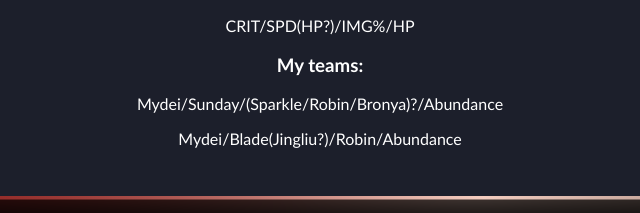
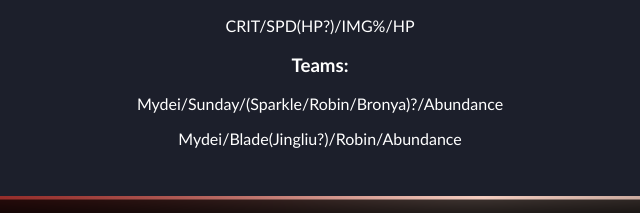
Before and after one commit to Hi-no-tori/Mydei-fanpage, a plain HTML site: page index.html in a window 1280 px wide. Shown: the part 1321-1534 px from the top of the page, 320-960 px from the left. Drawn offline with Linux system fonts and the light colour scheme.

Commit message:
Update index.html

```diff
--- a/index.html
+++ b/index.html
@@ -64,7 +64,7 @@
             <p>His LC/Blade LC/Jingliu LC/Sound Hunt LC/Arlan LC(?)</p>
             <h3>Main stats:</h3>
             <p>CRIT/SPD(HP?)/IMG%/HP</p>
-            <h3>My teams:</h3>
+            <h3>Teams:</h3>
             <p>Mydei/Sunday/(Sparkle/Robin/Bronya)?/Abundance</p>
             <p>Mydei/Blade(Jingliu?)/Robin/Abundance</p>
         </div>
```
